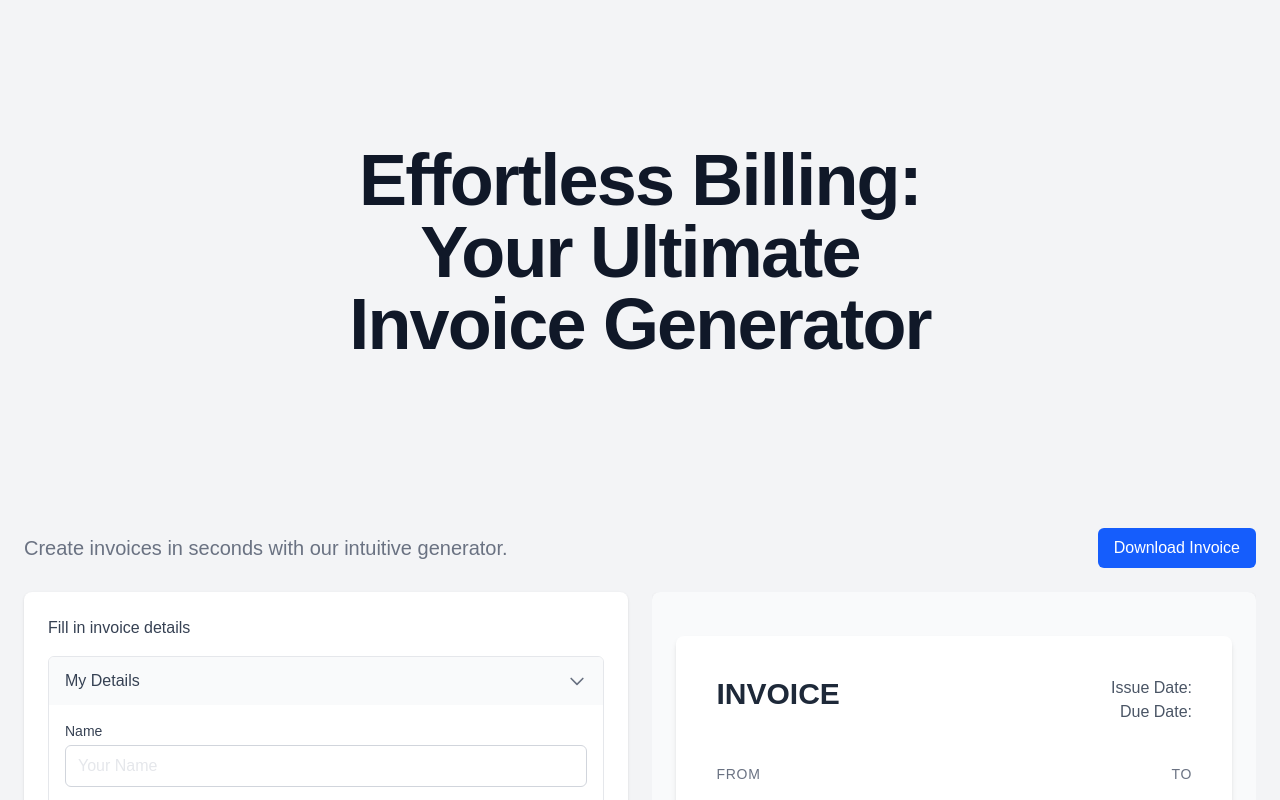
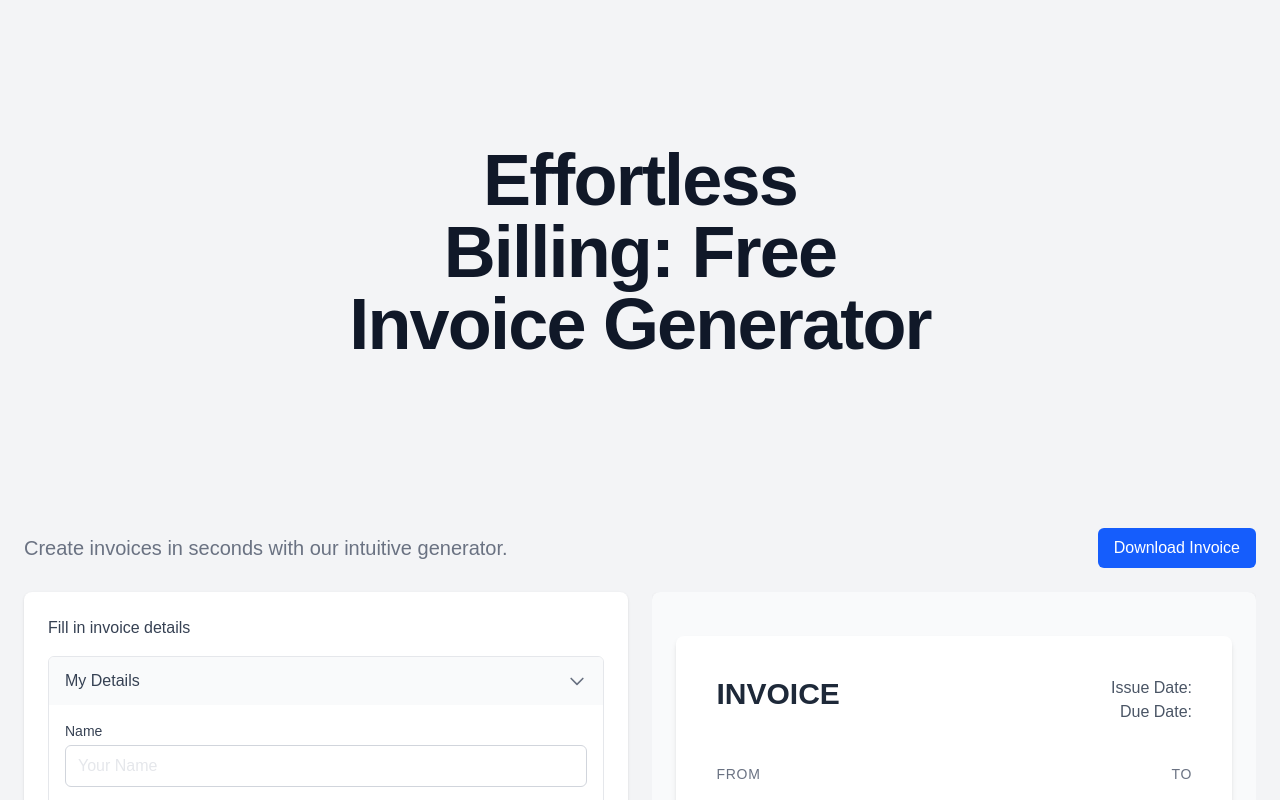
Before and after one commit to hutamy/invoice-generator-frontend, a Next.js app: page / in a window 1280 px wide. Shown: the top 800 px of the page. Built offline with nearby package versions, Linux system fonts and the light colour scheme.

Commit message:
chore: update hero copy

```diff
--- a/src/components/invoice/InvoiceHero.js
+++ b/src/components/invoice/InvoiceHero.js
@@ -4,7 +4,7 @@ export default function Example() {
       <div className="mx-auto max-w-2xl py-16 sm:py-36">
         <div className="text-center">
           <h1 className="text-balance text-5xl font-semibold tracking-tight text-gray-900 sm:text-7xl">
-            Effortless Billing: Your Ultimate Invoice Generator
+            Effortless Billing: Free Invoice Generator
           </h1>
         </div>
       </div>
```
